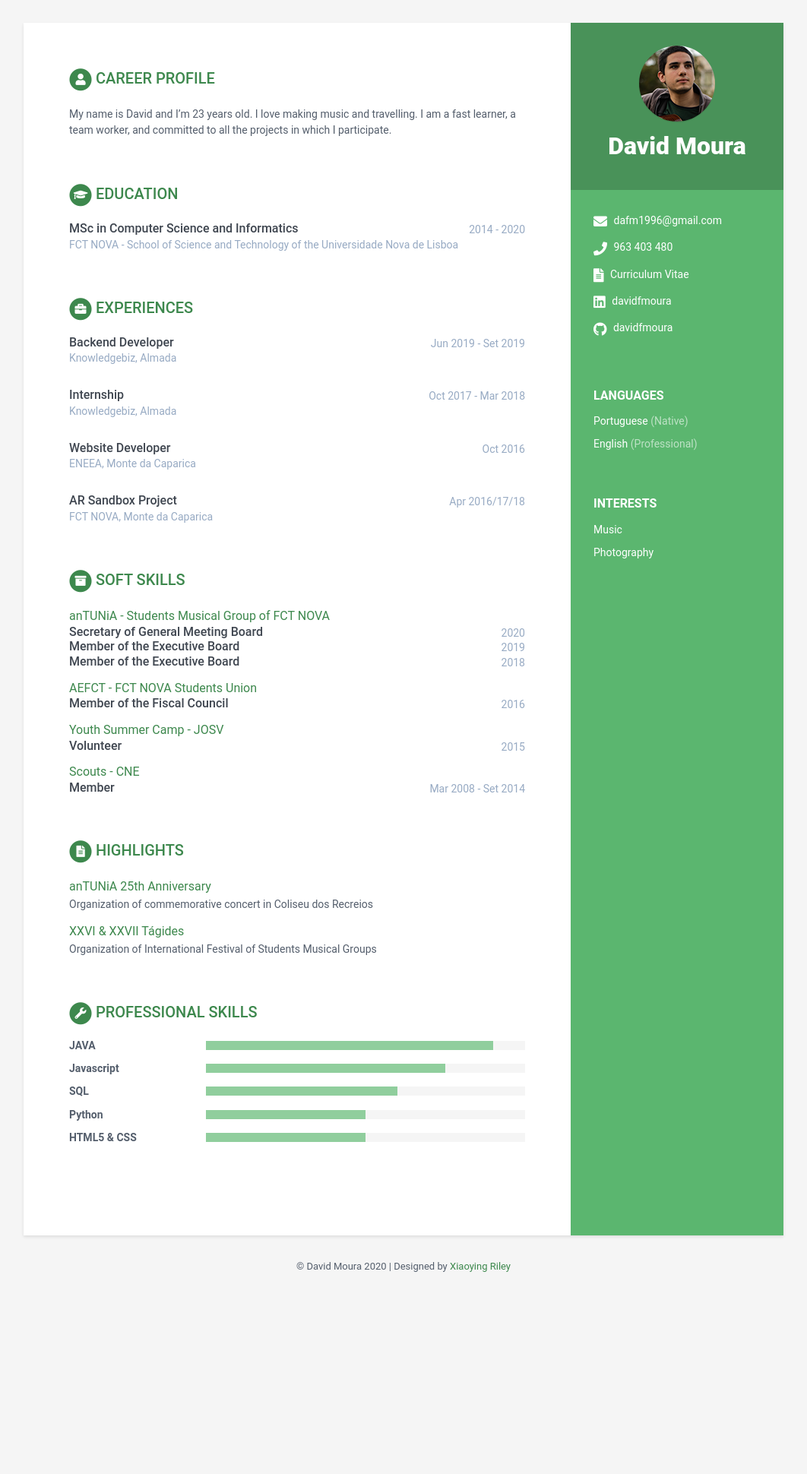
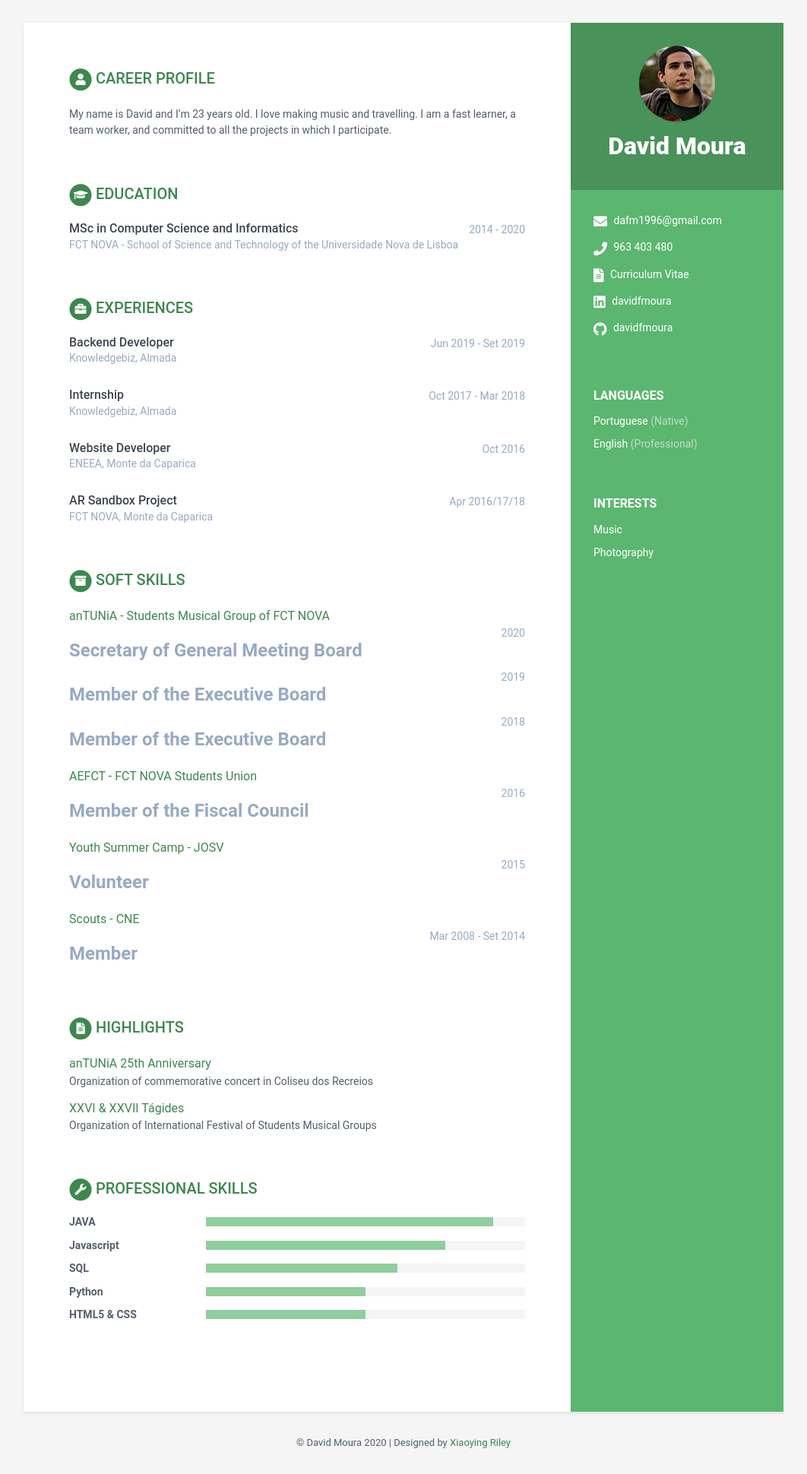
Before and after one commit to dafm96/dafm96.github.io, a Jekyll site: the page built from index.html, in a window 1280 px wide. Shown: the whole page at 76% size, without its empty margins (109-1171 px from the left). Built offline with Jekyll 4.4.1, drawn with Linux system fonts in a browser that asks for light colours; before the commit the page ends 1707 px from its top, so only the background shows below that.

Commit message:
changed place of role

```diff
--- a/_sass/_base.scss
+++ b/_sass/_base.scss
@@ -180,7 +180,7 @@ p {
         overflow: hidden;
         margin-bottom: 2px;
     }
-    .job-title, .degree, .role {
+    .job-title, .degree {
         color: $text-color;
         font-size: 16px;
         margin-top: 0;
@@ -193,7 +193,7 @@ p {
         top: 0;
         color: $text-grey;
     }
-    .company, .university {
+    .company, .university, .role {
         margin-bottom: 10px;
         color: $text-grey;
     }
```
